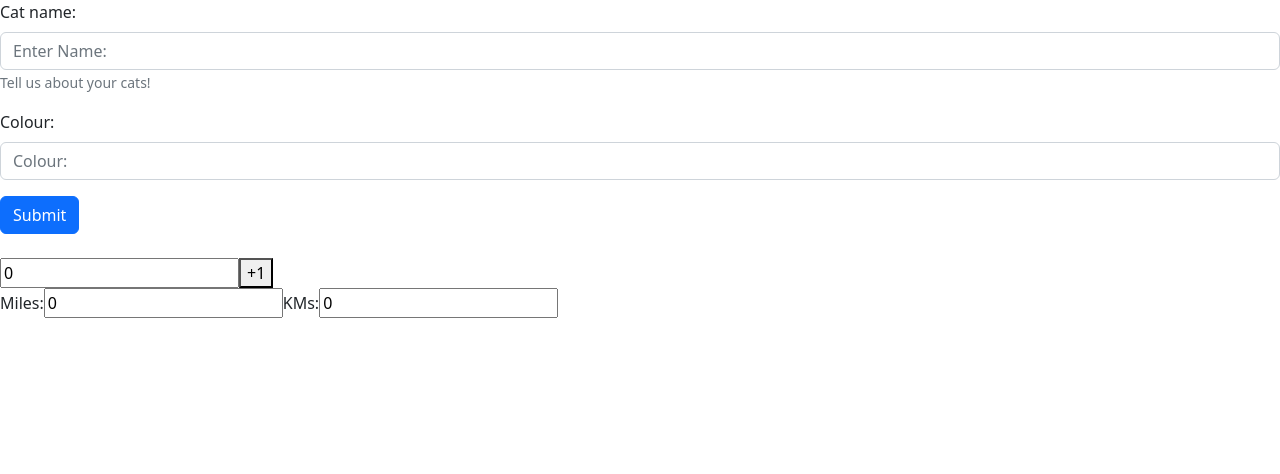
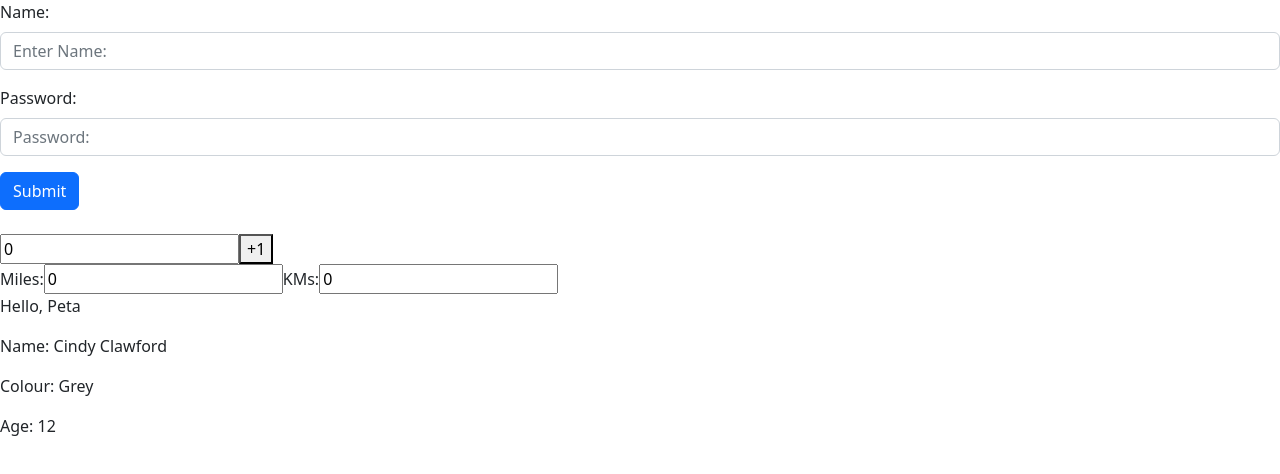
Before and after one commit to ellohez/qa-react, a React (Create React App) app: page / in a window 1280 px wide. Shown: the top 474 px of the page. Built offline with nearby package versions, Linux system fonts and the light colour scheme.

Commit message:
useState hooks added to basic form

```diff
--- a/src/App.js
+++ b/src/App.js
@@ -18,13 +18,14 @@ const App = () => {
     // <div>, <main> or another parent
     // element but there must only be ONE parent
     <>
-      {/* <Hello name="Peta" /> */}
-      {/* <Cat name="Cindy Clawford" colour="Grey" age="12" /> */}
       <BasicForm />
       <br />
       <Counter />
       <br />
       <Converter />
+      <br />
+      <Hello name="Peta" />
+      <Cat name="Cindy Clawford" colour="Grey" age="12" />
     </>
   );
 }
--- a/src/components/BasicForm.jsx
+++ b/src/components/BasicForm.jsx
@@ -1,28 +1,34 @@
 import Button from 'react-bootstrap/Button';
 import Form from 'react-bootstrap/Form';
+import { useState } from "react";
 // Add this import to all components
 //  to get around the React / JSX scope issues
 import React from 'react';
 
 function BasicForm() {
+
+  const[username, setUsername] = useState('');
+  const[pwd, setPwd] = useState('');
+
+  const printValues = (e) => {
+    e.preventDefault();
+    console.log(`Username: ${username} - Password: ${pwd}`);
+  }
+
   return (
-    <Form>
+    <Form onSubmit={printValues}>
       <Form.Group className="mb-3" controlId="formBasicName">
-        <Form.Label>Cat name:</Form.Label>
-        <Form.Control type="text" placeholder="Enter Name:" />
-        <Form.Text className="text-muted">
-          Tell us about your cats!
-        </Form.Text>
+        <Form.Label>Name:</Form.Label>
+        <Form.Control type="text" placeholder="Enter Name:"
+                    value={username} onChange={e => setUsername(e.target.value)}/>
       </Form.Group>
 
-      <Form.Group className="mb-3" controlId="formBasicColour">
-        <Form.Label>Colour:</Form.Label>
-        <Form.Control type="text" placeholder="Colour:" />
+      <Form.Group className="mb-3" controlId="formBasicPwd">
+        <Form.Label>Password:</Form.Label>
+        <Form.Control type="password" placeholder="Password:"
+                    value={pwd} onChange={e => setPwd(e.target.value)}/>
       </Form.Group>
-      {/* <Form.Group className="mb-3" controlId="formBasicCheckbox">
-        <Form.Check type="checkbox" label="Check me out" />
-      </Form.Group> */}
-      <Button variant="primary" type="submit">
+      <Button variant="primary" type="submit" >
         Submit
       </Button>
     </Form>
```
Also changed, not shown: 1 other file (tests, documents, lock files or other folders).
